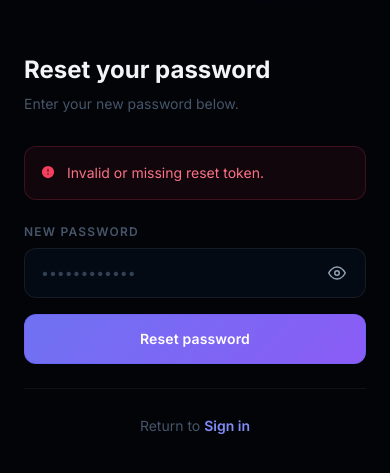
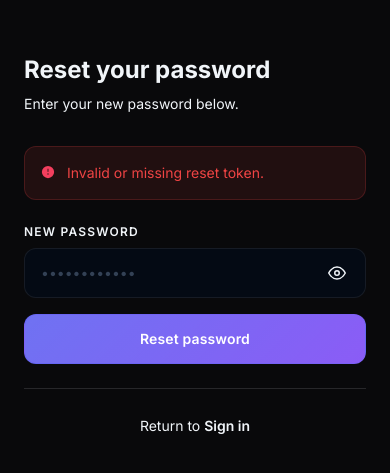
Before and after one commit to abubakarxdev/guardrail, a Next.js app in the folder frontend/: page /reset-password in a window 390 px wide. Shown: the part 177-650 px from the top of the page. Built offline with nearby package versions, Linux system fonts and the light colour scheme; no server answers.

Commit message:
feat: implement dashboard UI and infrastructure security monitoring pages

```diff
--- a/frontend/src/app/reset-password/page.tsx
+++ b/frontend/src/app/reset-password/page.tsx
@@ -43,38 +43,32 @@ function ResetPasswordForm() {
 
   return (
     <div className={`w-full max-w-sm relative z-10 transition-all duration-500 ${mounted ? 'opacity-100 translate-y-0' : 'opacity-0 translate-y-4'}`}>
-      <h3 className="text-2xl font-bold mb-2" style={{ color: '#f1f5f9' }}>
+      <h3 className="text-2xl font-bold mb-2 text-text-primary">
         Reset your password
       </h3>
-      <p className="text-sm mb-8" style={{ color: '#475569' }}>
+      <p className="text-sm mb-8 text-text-secondary">
         Enter your new password below.
       </p>
 
       {error && (
-        <div className="flex items-start gap-3 p-4 rounded-xl mb-6" style={{
-          background: 'rgba(244,63,94,0.06)',
-          border: '1px solid rgba(244,63,94,0.2)'
-        }}>
+        <div className="flex items-start gap-3 p-4 rounded-xl mb-6 bg-accent-rose/10 border border-accent-rose/20">
           <svg className="mt-0.5 flex-shrink-0" width="14" height="14" viewBox="0 0 16 16" fill="#f43f5e">
             <path d="M8 1a7 7 0 100 14A7 7 0 008 1zm0 3a.5.5 0 01.5.5v3a.5.5 0 01-1 0v-3A.5.5 0 018 4zm0 7a.75.75 0 110-1.5.75.75 0 010 1.5z"/>
           </svg>
-          <span className="text-sm" style={{ color: '#fb7185' }}>{error}</span>
+          <span className="text-sm text-accent-rose">{error}</span>
         </div>
       )}
 
       {success && (
-        <div className="flex items-start gap-3 p-4 rounded-xl mb-6" style={{
-          background: 'rgba(16,185,129,0.06)',
-          border: '1px solid rgba(16,185,129,0.2)'
-        }}>
-          <span className="text-sm" style={{ color: '#10b981' }}>Password reset successfully! Redirecting to login...</span>
+        <div className="flex items-start gap-3 p-4 rounded-xl mb-6 bg-accent-emerald/10 border border-accent-emerald/20">
+          <span className="text-sm text-accent-emerald">Password reset successfully! Redirecting to login...</span>
         </div>
       )}
 
       {!success && (
         <form onSubmit={handleSubmit} className="space-y-4">
           <div>
-            <label className="block text-xs font-semibold mb-2 uppercase tracking-widest" style={{ color: '#475569' }}>
+            <label className="block text-xs font-semibold mb-2 uppercase tracking-widest text-text-muted">
               New Password
             </label>
             <div className="relative">
@@ -89,7 +83,7 @@ function ResetPasswordForm() {
               <button
                 type="button"
                 onClick={() => setShowPassword(!showPassword)}
-                className="absolute right-3 top-1/2 -translate-y-1/2 p-2 text-slate-400 hover:text-slate-200 transition-colors"
+                className="absolute right-3 top-1/2 -translate-y-1/2 p-2 text-text-muted hover:text-text-primary transition-colors"
               >
                 {showPassword ? (
                   <svg width="18" height="18" viewBox="0 0 24 24" fill="none" stroke="currentColor" strokeWidth="2" strokeLinecap="round" strokeLinejoin="round"><path d="M17.94 17.94A10.07 10.07 0 0 1 12 20c-7 0-11-8-11-8a18.45 18.45 0 0 1 5.06-5.94M9.9 4.24A9.12 9.12 0 0 1 12 4c7 0 11 8 11 8a18.5 18.5 0 0 1-2.16 3.19m-6.72-1.07a3 3 0 1 1-4.24-4.24M1 1l22 22"/></svg>
@@ -100,21 +94,21 @@ function ResetPasswordForm() {
             </div>
 
             {password && (
-              <div className="mt-3 space-y-1.5 p-3 rounded-lg" style={{ background: 'rgba(255,255,255,0.02)', border: '1px solid rgba(255,255,255,0.04)' }}>
-                <div className="text-[10px] font-semibold uppercase tracking-wider mb-2" style={{ color: '#64748b' }}>Password Requirements</div>
-                <div className="flex items-center gap-2 text-xs" style={{ color: password.length >= 8 && password.length <= 72 ? '#10b981' : '#64748b' }}>
+              <div className="mt-3 space-y-1.5 p-4 rounded-xl surface-card">
+                <div className="text-[10px] font-semibold uppercase tracking-wider mb-2 text-text-muted">Password Requirements</div>
+                <div className={`flex items-center gap-2 text-xs ${password.length >= 8 && password.length <= 72 ? 'text-accent-emerald' : 'text-text-secondary'}`}>
                   <span className="w-3 flex justify-center">{password.length >= 8 && password.length <= 72 ? '✓' : '•'}</span>
                   8-72 characters
                 </div>
-                <div className="flex items-center gap-2 text-xs" style={{ color: /[A-Z]/.test(password) ? '#10b981' : '#64748b' }}>
+                <div className={`flex items-center gap-2 text-xs ${/[A-Z]/.test(password) ? 'text-accent-emerald' : 'text-text-secondary'}`}>
                   <span className="w-3 flex justify-center">{/[A-Z]/.test(password) ? '✓' : '•'}</span>
                   One uppercase letter
                 </div>
-                <div className="flex items-center gap-2 text-xs" style={{ color: /[a-z]/.test(password) ? '#10b981' : '#64748b' }}>
+                <div className={`flex items-center gap-2 text-xs ${/[a-z]/.test(password) ? 'text-accent-emerald' : 'text-text-secondary'}`}>
                   <span className="w-3 flex justify-center">{/[a-z]/.test(password) ? '✓' : '•'}</span>
                   One lowercase letter
                 </div>
-                <div className="flex items-center gap-2 text-xs" style={{ color: /[0-9]/.test(password) ? '#10b981' : '#64748b' }}>
+                <div className={`flex items-center gap-2 text-xs ${/[0-9]/.test(password) ? 'text-accent-emerald' : 'text-text-secondary'}`}>
                   <span className="w-3 flex justify-center">{/[0-9]/.test(password) ? '✓' : '•'}</span>
                   One number
                 </div>
@@ -139,15 +133,12 @@ function ResetPasswordForm() {
         </form>
       )}
 
-      <div className="mt-6 pt-6" style={{ borderTop: '1px solid rgba(255,255,255,0.05)' }}>
+      <div className="mt-6 pt-6 border-t border-[#27272a]">
         <button
           onClick={() => router.push("/login")}
-          className="text-sm w-full text-center transition-colors"
-          style={{ color: '#475569' }}
-          onMouseEnter={e => (e.currentTarget.style.color = '#818cf8')}
-          onMouseLeave={e => (e.currentTarget.style.color = '#475569')}
+          className="text-sm w-full text-center transition-colors text-text-muted hover:text-text-primary group"
         >
-          Return to <span style={{ color: '#818cf8', fontWeight: 600 }}>Sign in</span>
+          Return to <span className="text-accent-purple font-semibold group-hover:text-[#818cf8]">Sign in</span>
         </button>
       </div>
     </div>
@@ -156,31 +147,25 @@ function ResetPasswordForm() {
 
 export default function ResetPassword() {
   return (
-    <div className="relative min-h-screen flex overflow-hidden" style={{ background: 'var(--bg-primary)' }}>
+    <div className="relative min-h-screen flex overflow-hidden bg-[#09090b]">
       {/* Left decorative panel */}
-      <div className="hidden lg:flex flex-1 relative items-center justify-center p-16" style={{
-        background: 'linear-gradient(135deg, rgba(6,13,24,1) 0%, rgba(8,18,32,1) 100%)',
-        borderRight: '1px solid rgba(255,255,255,0.04)'
-      }}>
-        <div className="orb" style={{ width: 400, height: 400, left: -100, top: -100, background: 'radial-gradient(circle, rgba(99,102,241,0.2) 0%, transparent 70%)' }} />
-        <div className="orb" style={{ width: 300, height: 300, right: 0, bottom: 50, background: 'radial-gradient(circle, rgba(34,211,238,0.1) 0%, transparent 70%)' }} />
+      <div className="hidden lg:flex flex-1 relative items-center justify-center p-16 border-r border-[#27272a] bg-[#09090b]">
+        <div className="orb" style={{ width: 400, height: 400, left: -100, top: -100, background: 'radial-gradient(circle, rgba(99,102,241,0.15) 0%, transparent 70%)' }} />
+        <div className="orb" style={{ width: 300, height: 300, right: 0, bottom: 50, background: 'radial-gradient(circle, rgba(34,211,238,0.08) 0%, transparent 70%)' }} />
 
         <div className="relative z-10 max-w-sm">
           <div className="flex items-center gap-3 mb-12">
-            <div className="w-10 h-10 rounded-xl flex items-center justify-center" style={{
-              background: 'linear-gradient(135deg, #6366f1 0%, #8b5cf6 100%)',
-              boxShadow: '0 0 24px rgba(99,102,241,0.4)'
-            }}>
+            <div className="w-10 h-10 rounded-xl flex items-center justify-center bg-accent-purple shadow-[0_0_24px_rgba(99,102,241,0.2)]">
               <svg width="20" height="20" viewBox="0 0 16 16" fill="none">
                 <path d="M8 1L14 4.5V11.5L8 15L2 11.5V4.5L8 1Z" stroke="white" strokeWidth="1.5" strokeLinejoin="round"/>
-                <path d="M8 5L11 6.75V10.25L8 12L5 10.25V6.75L8 5Z" fill="white" opacity="0.7"/>
+                <path d="M8 5L11 6.75V10.25L8 12L5 10.25V6.75L8 5Z" fill="white" opacity="0.8"/>
               </svg>
             </div>
-            <span className="font-black text-xl tracking-widest" style={{ color: '#e2e8f0', letterSpacing: '0.1em' }}>
-              GUARD<span style={{ color: '#818cf8' }}>RAIL</span>
+            <span className="font-black text-xl tracking-widest text-text-primary">
+              GUARD<span className="text-accent-purple">RAIL</span>
             </span>
           </div>
-          <h2 className="text-4xl font-black mb-4 leading-tight" style={{ color: '#f1f5f9' }}>
+          <h2 className="text-4xl font-black mb-4 leading-tight text-text-primary">
             Secure Your Cloud
             <br />
             <span className="gradient-text-purple-cyan">Infrastructure</span>
@@ -189,10 +174,10 @@ export default function ResetPassword() {
       </div>
 
       {/* Right form panel */}
-      <div className="flex-1 flex flex-col items-center justify-center px-6 py-12 lg:px-16 relative">
-        <div className="orb" style={{ width: 300, height: 300, right: -50, top: -50, background: 'radial-gradient(circle, rgba(99,102,241,0.1) 0%, transparent 70%)' }} />
+      <div className="flex-1 flex flex-col items-center justify-center px-6 py-12 lg:px-16 relative bg-[#09090b]">
+        <div className="orb" style={{ width: 300, height: 300, right: -50, top: -50, background: 'radial-gradient(circle, rgba(99,102,241,0.08) 0%, transparent 70%)' }} />
 
-        <Suspense fallback={<div className="text-white">Loading...</div>}>
+        <Suspense fallback={<div className="text-text-primary">Loading...</div>}>
           <ResetPasswordForm />
         </Suspense>
       </div>
```
